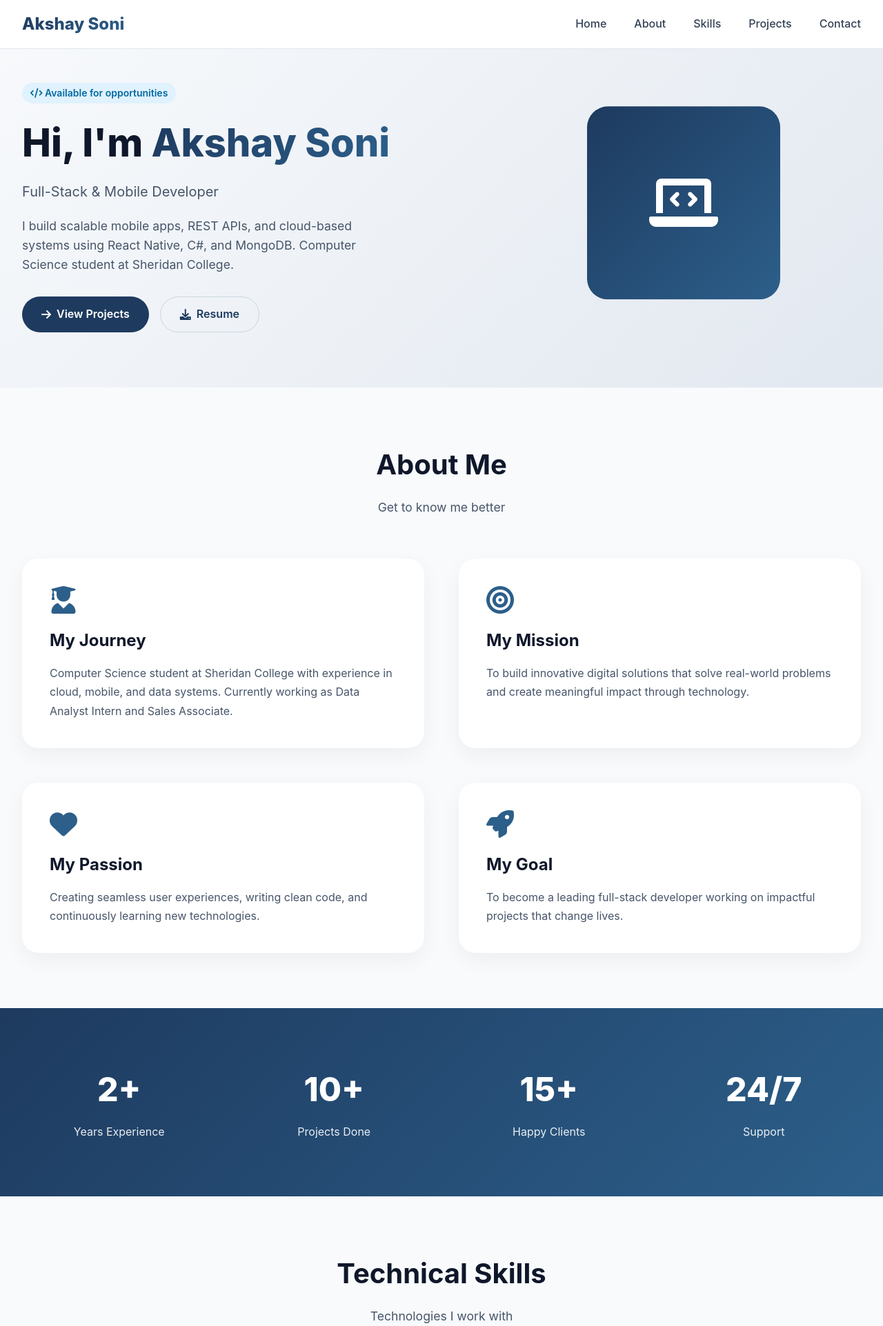
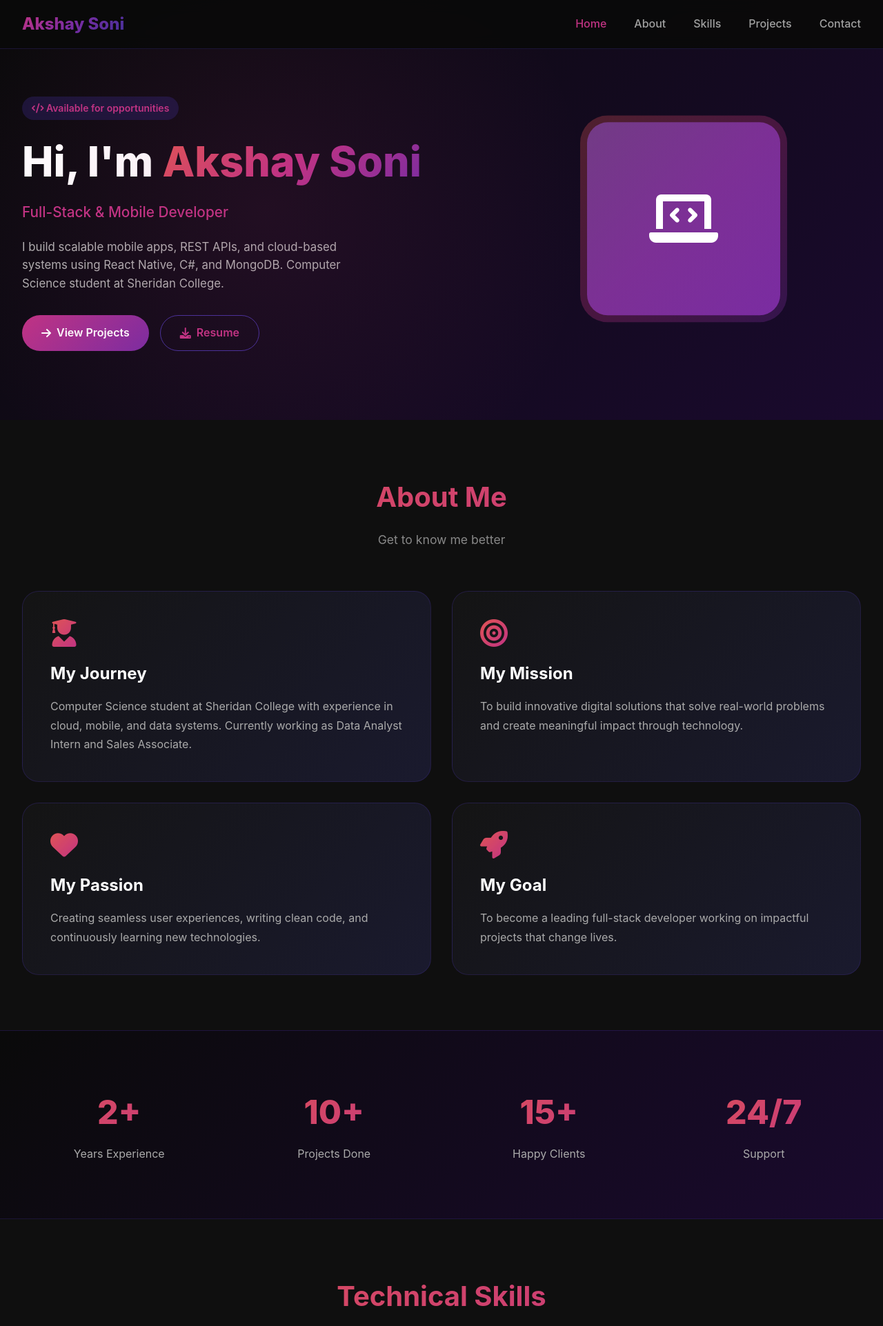
Before and after one commit to soniaksca/portfolio, a Flask app: page / in a window 1280 px wide. Shown: the top 1923 px of the page at 69% size. Run offline with Flask 3, Linux system fonts and the light colour scheme.

Commit message:
Color Changed to darker theme

```diff
--- a/Static/css/style.css
+++ b/Static/css/style.css
@@ -6,8 +6,8 @@
 
 body {
     font-family: -apple-system, BlinkMacSystemFont, 'Segoe UI', Roboto, Helvetica, Arial, sans-serif;
-    background: #f8fafc;
-    color: #0f172a;
+    background: #0a0a0a;
+    color: #ffffff;
     line-height: 1.6;
 }
 
@@ -28,16 +28,17 @@ nav {
     position: fixed;
     top: 0;
     width: 100%;
-    background: rgba(255, 255, 255, 0.98);
+    background: rgba(10, 10, 10, 0.95);
     backdrop-filter: blur(10px);
-    border-bottom: 1px solid #e2e8f0;
+    border-bottom: 1px solid rgba(68, 49, 153, 0.3);
     padding: 16px 0;
     z-index: 1000;
     transition: all 0.3s;
 }
 
 nav.scrolled {
-    box-shadow: 0 4px 20px rgba(0, 0, 0, 0.05);
+    background: rgba(10, 10, 10, 0.98);
+    box-shadow: 0 4px 20px rgba(0, 0, 0, 0.3);
 }
 
 .nav-container {
@@ -52,7 +53,7 @@ nav.scrolled {
 .logo {
     font-size: 1.5rem;
     font-weight: 800;
-    background: linear-gradient(135deg, #1e3a5f, #2c5f8a);
+    background: linear-gradient(135deg, #C13383, #792CA2, #443199);
     background-clip: text;
     -webkit-background-clip: text;
     color: transparent;
@@ -67,12 +68,13 @@ nav.scrolled {
 .nav-links a {
     text-decoration: none;
     font-weight: 500;
-    color: #334155;
+    color: #a0a0a0;
     transition: color 0.2s;
 }
 
-.nav-links a:hover {
-    color: #2c5f8a;
+.nav-links a:hover,
+.nav-links a.active {
+    color: #C13383;
 }
 
 /* Buttons */
@@ -80,19 +82,20 @@ nav.scrolled {
     display: inline-flex;
     align-items: center;
     gap: 8px;
-    background: #1e3a5f;
+    background: linear-gradient(135deg, #C13383, #792CA2);
     color: white;
     padding: 12px 28px;
     border-radius: 40px;
     text-decoration: none;
     font-weight: 600;
     transition: all 0.3s;
+    border: none;
 }
 
 .btn-primary:hover {
-    background: #2c5f8a;
     transform: translateY(-2px);
-    box-shadow: 0 10px 20px rgba(0, 0, 0, 0.1);
+    box-shadow: 0 10px 25px rgba(193, 51, 131, 0.3);
+    background: linear-gradient(135deg, #d43d91, #8a35b8);
 }
 
 .btn-secondary {
@@ -100,25 +103,38 @@ nav.scrolled {
     align-items: center;
     gap: 8px;
     background: transparent;
-    color: #1e3a5f;
+    color: #C13383;
     padding: 12px 28px;
     border-radius: 40px;
     text-decoration: none;
     font-weight: 600;
-    border: 1px solid #cbd5e1;
+    border: 1px solid #443199;
     transition: all 0.3s;
 }
 
 .btn-secondary:hover {
-    border-color: #2c5f8a;
-    background: #f0f9ff;
+    border-color: #C13383;
+    background: rgba(193, 51, 131, 0.1);
     transform: translateY(-2px);
 }
 
 /* Hero Section */
 .hero {
-    padding: 120px 0 80px;
-    background: linear-gradient(135deg, #f8fafc 0%, #e2e8f0 100%);
+    padding: 140px 0 100px;
+    background: linear-gradient(135deg, #0a0a0a 0%, #1a0a2e 100%);
+    position: relative;
+    overflow: hidden;
+}
+
+.hero::before {
+    content: '';
+    position: absolute;
+    top: 0;
+    left: 0;
+    right: 0;
+    bottom: 0;
+    background: radial-gradient(circle at 30% 50%, rgba(193, 51, 131, 0.1), transparent 50%);
+    pointer-events: none;
 }
 
 .hero-content {
@@ -135,40 +151,41 @@ nav.scrolled {
 
 .hero-badge {
     display: inline-block;
-    background: #e0f2fe;
-    color: #0369a1;
-    padding: 4px 12px;
+    background: rgba(68, 49, 153, 0.3);
+    color: #C13383;
+    padding: 6px 14px;
     border-radius: 20px;
     font-size: 0.875rem;
     font-weight: 600;
     margin-bottom: 24px;
+    backdrop-filter: blur(5px);
 }
 
 .hero h1 {
-    font-size: 3.5rem;
+    font-size: 3.8rem;
     font-weight: 800;
     line-height: 1.2;
     margin-bottom: 20px;
-    color: #0f172a;
 }
 
 .highlight {
-    background: linear-gradient(120deg, #1e3a5f, #2c5f8a);
+    background: linear-gradient(135deg, #E05454, #C13383, #792CA2);
     background-clip: text;
     -webkit-background-clip: text;
     color: transparent;
 }
 
 .tagline {
-    font-size: 1.25rem;
-    color: #475569;
+    font-size: 1.3rem;
+    color: #C13383;
     margin-bottom: 20px;
+    font-weight: 500;
 }
 
 .bio {
-    color: #475569;
+    color: #b0b0b0;
     margin-bottom: 32px;
-    font-size: 1.1rem;
+    font-size: 1.05rem;
     max-width: 500px;
 }
 
@@ -187,12 +204,26 @@ nav.scrolled {
 .code-icon {
     width: 280px;
     height: 280px;
-    background: linear-gradient(135deg, #1e3a5f, #2c5f8a);
+    background: linear-gradient(135deg, #443199, #792CA2);
     border-radius: 30px;
     display: flex;
     align-items: center;
     justify-content: center;
     animation: float 3s ease-in-out infinite;
+    position: relative;
+}
+
+.code-icon::before {
+    content: '';
+    position: absolute;
+    top: -10px;
+    left: -10px;
+    right: -10px;
+    bottom: -10px;
+    background: linear-gradient(135deg, #E05454, #C13383, #792CA2);
+    border-radius: 40px;
+    opacity: 0.3;
+    z-index: -1;
 }
 
 @keyframes float {
@@ -219,54 +250,67 @@ section {
     font-size: 2.5rem;
     font-weight: 700;
     margin-bottom: 16px;
-    color: #0f172a;
+    background: linear-gradient(135deg, #E05454, #C13383);
+    background-clip: text;
+    -webkit-background-clip: text;
+    color: transparent;
 }
 
 .section-subtitle {
-    color: #475569;
+    color: #888;
     font-size: 1.1rem;
 }
 
 /* About Section */
+.about {
+    background: #0f0f0f;
+}
+
 .about-grid {
     display: grid;
-    grid-template-columns: 1fr 1fr;
-    gap: 50px;
+    grid-template-columns: repeat(2, 1fr);
+    gap: 30px;
 }
 
 .about-card {
-    background: white;
+    background: linear-gradient(135deg, #141414, #1a1a2e);
     padding: 40px;
     border-radius: 24px;
-    box-shadow: 0 10px 30px rgba(0, 0, 0, 0.05);
-    transition: transform 0.3s;
+    border: 1px solid rgba(68, 49, 153, 0.3);
+    transition: all 0.3s;
 }
 
 .about-card:hover {
     transform: translateY(-5px);
-    box-shadow: 0 20px 40px rgba(0, 0, 0, 0.1);
+    border-color: rgba(193, 51, 131, 0.5);
+    box-shadow: 0 10px 30px rgba(193, 51, 131, 0.1);
 }
 
 .about-card i {
     font-size: 2.5rem;
-    color: #2c5f8a;
+    background: linear-gradient(135deg, #E05454, #C13383);
+    background-clip: text;
+    -webkit-background-clip: text;
+    color: transparent;
     margin-bottom: 20px;
 }
 
 .about-card h3 {
     font-size: 1.5rem;
     margin-bottom: 15px;
+    color: #ffffff;
 }
 
 .about-card p {
-    color: #475569;
+    color: #aaa;
     line-height: 1.7;
 }
 
 /* Stats Section */
 .stats {
-    background: linear-gradient(135deg, #1e3a5f, #2c5f8a);
-    color: white;
+    background: linear-gradient(135deg, #0a0a0a, #1a0a2e);
+    border-top: 1px solid rgba(68, 49, 153, 0.3);
+    border-bottom: 1px solid rgba(68, 49, 153, 0.3);
 }
 
 .stats-grid {
@@ -279,16 +323,24 @@ section {
 .stat-number {
     font-size: 3rem;
     font-weight: 800;
+    background: linear-gradient(135deg, #E05454, #C13383);
+    background-clip: text;
+    -webkit-background-clip: text;
+    color: transparent;
     display: block;
     margin-bottom: 10px;
 }
 
 .stat-label {
     font-size: 1rem;
-    opacity: 0.9;
+    color: #aaa;
 }
 
 /* Skills Section */
+.skills {
+    background: #0f0f0f;
+}
+
 .skills-grid {
     display: grid;
     grid-template-columns: repeat(auto-fill, minmax(140px, 1fr));
@@ -597,6 +669,20 @@ footer {
     }
 }
 
-.hero, .about, .skills, .projects, .contact {
-    animation: fadeInUp 0.6s ease-out;
+/* Custom Scrollbar */
+::-webkit-scrollbar {
+    width: 8px;
 }
+
+::-webkit-scrollbar-track {
+    background: #1a1a1a;
+}
+
+::-webkit-scrollbar-thumb {
+    background: linear-gradient(135deg, #C13383, #792CA2);
+    border-radius: 4px;
+}
+
+::-webkit-scrollbar-thumb:hover {
+    background: linear-gradient(135deg, #E05454, #C13383);
+}
--- a/Static/js/main.js
+++ b/Static/js/main.js
@@ -1,4 +1,4 @@
-\// Navigation scroll effect
+// Navigation scroll effect
 document.addEventListener('DOMContentLoaded', function() {
     const nav = document.querySelector('nav');
 
```
Also changed, not shown: other parts of Static/css/style.css (+60 -40 lines).
